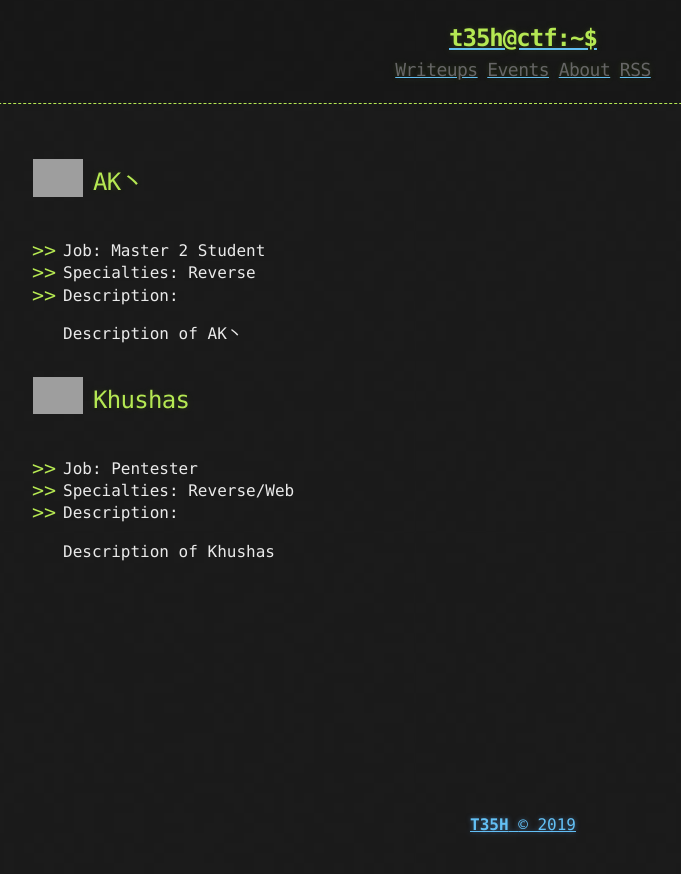
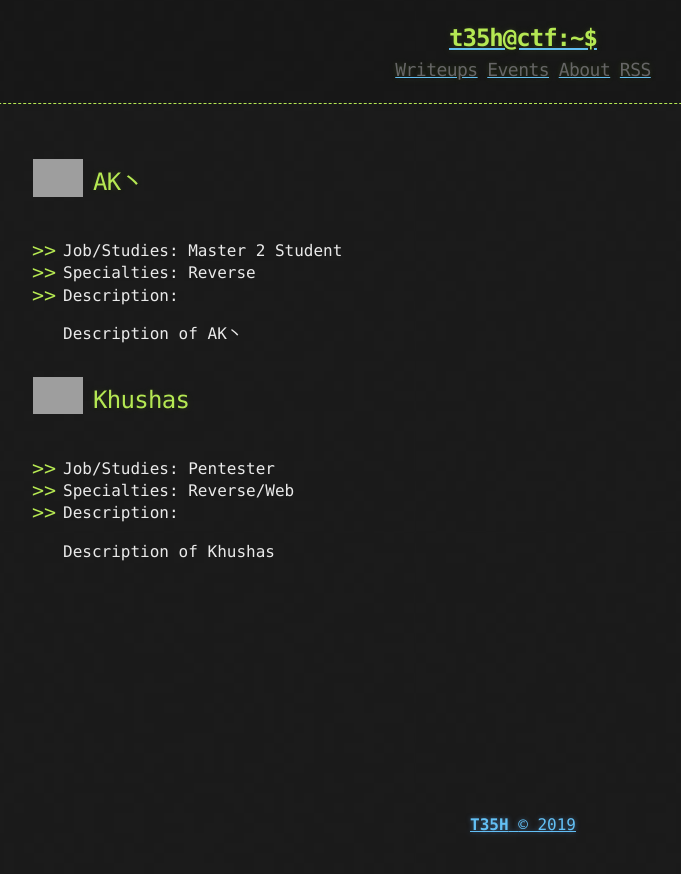
Before and after one commit to team-t35h/team-t35h.github.io, a Jekyll site: the page built from about.md, in a window 1280 px wide. Shown: the top 874 px of the page, without its empty margins (117-798 px from the left). Built offline with Jekyll 4.4.1, drawn with Linux system fonts in a browser that asks for light colours; grey boxes are pictures that could not be loaded.

Commit message:
Update template of about page

```diff
--- a/about.md
+++ b/about.md
@@ -9,9 +9,37 @@
       <h2 class="about_title">{{ member.name }}</h2>
     </div>
     <ul>
-      <li>Job: {{ member.job }}</li>
-      <li>Specialties: {{ member.specialties }}</li>
-      <li>Description: {{ member.content | markdownify }}</li>
+
+      {% if member.job %}
+        <li>Job/Studies: {{ member.job }}</li>
+      {% endif %}
+
+      {% if member.specialties %}
+        <li>Specialties: {{ member.specialties }}</li>
+      {% endif %}
+
+      {% if member.github %}
+        <li>Github: <a href="{{ member.github }}">
+          {{ member.github}}
+        </a></li>
+      {% endif %}
+
+      {% if member.linkedin %}
+        <li>Linkedin: <a href="{{ member.linkedin }}">
+          {{ member.linkedin}}
+        </a></li>
+      {% endif %}
+
+      {% if member.rootme %}
+        <li>Rootme: <a href="{{ member.rootme }}">
+          {{ member.rootme}}
+        </a></li>
+      {% endif %}
+
+      {% if member.content %}
+        <li>Description: {{ member.content | markdownify }}</li>
+      {% endif %}
+
     </ul>
   {% endfor %}
 </section>
```
